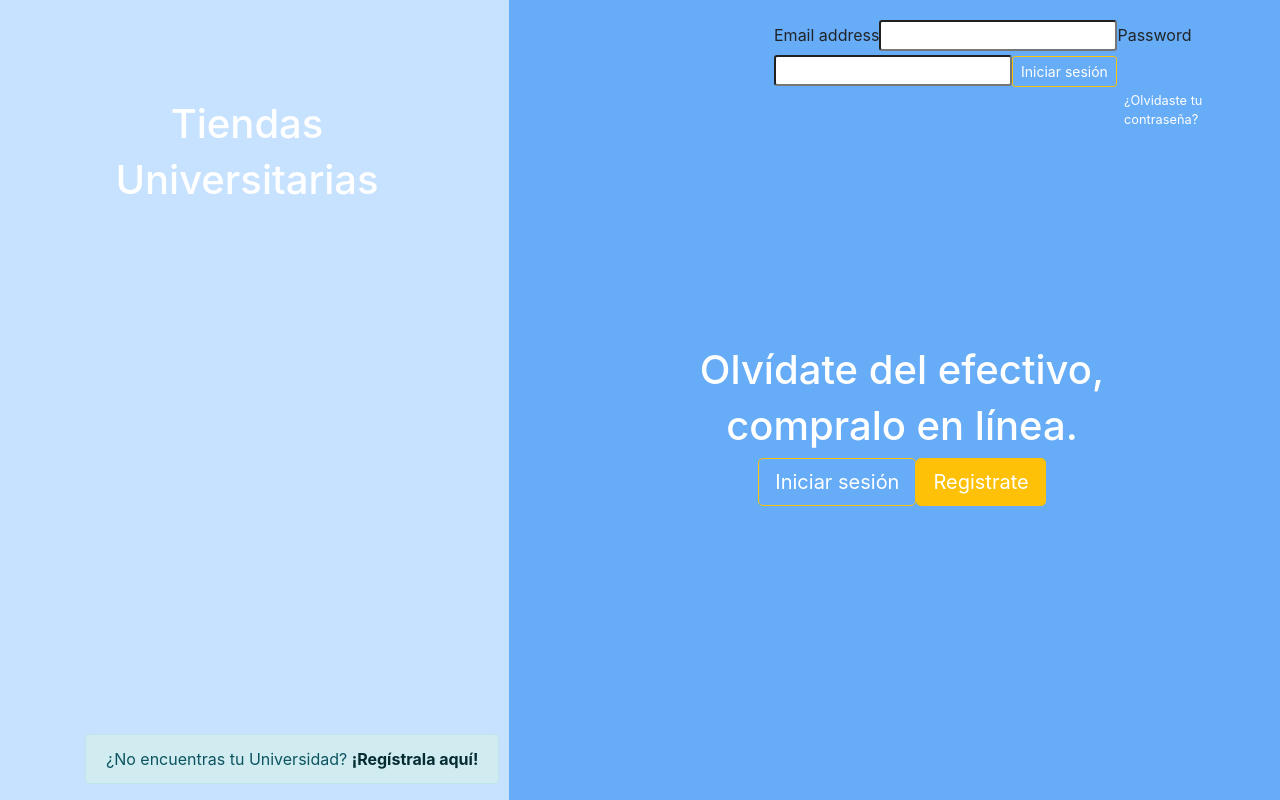
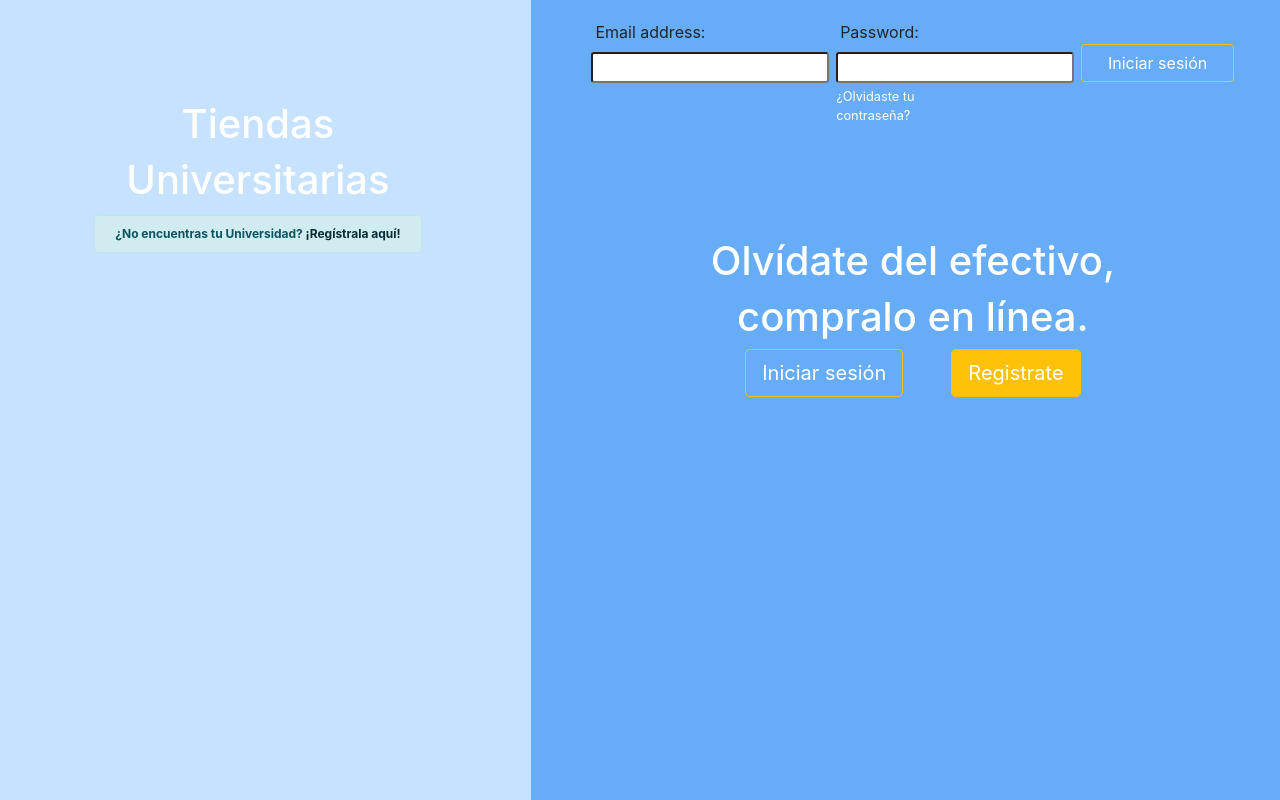
Before and after one commit to menidh69/tiendas_unison_backend, a React (Create React App) app in the folder client/: page / in a window 1280 px wide. Built offline with nearby package versions, Linux system fonts and the light colour scheme.

Commit message:
Ajustes a landing y registro de universidad

```diff
--- a/client/src/components/LandingPage.css
+++ b/client/src/components/LandingPage.css
@@ -2,7 +2,7 @@
 
 .lpleft {
     height: 100vh;
-    width: 40%;
+    /* width: 40%; */
     background: #c7e2ff;
     text-align: center;
     padding-top: 100px;
@@ -10,7 +10,7 @@
 
 .lpright{
     height: 100vh;
-    width: 60%;
+    /* width: 60%;  */
     background: #66acf7;
     padding-top : 20px;
 }
@@ -33,14 +33,14 @@
    padding-left: 100px;
 }
 
-.ini1{
+/* .ini1{
     padding-left: 250px;
-}
+} */
 .ini2{
     padding-left:600px;
 }
 
-.ini3{
+/* .ini3{
     text-align: center;
     padding-top: 200px;
-}
+} */
--- a/client/src/components/LandingPage.js
+++ b/client/src/components/LandingPage.js
@@ -1,36 +1,55 @@
 import React, {Fragment} from 'react'
 import './LandingPage.css';
+import { Link } from 'react-router-dom';
 
 const LandingPage = ()=> {
     return(
         <Fragment>
         <div class = "row">
 
-            <div class = "lpleft">
+            <div class = "lpleft col-sm-5">
                  <h1>Tiendas</h1>
                  <h1>Universitarias</h1>
-                 <div class = "badg">
-                 <div class="alert alert-info" role="alert"> ¿No encuentras tu Universidad?     <a href="RegistroUniversidad" class="alert-link">¡Regístrala aquí!</a></div>
+                 <Link to="/registrouniversidad">
+                 <div class = "badge">
+                 <div class="alert alert-info" role="alert"> ¿No encuentras tu Universidad?     <span class="alert-link">¡Regístrala aquí!</span></div>
                  </div>
+                 </Link>
             </div>
 
-            <div class = "lpright">
+            <div className= "lpright col-sm-7">
                 <div className="container LandingPage">
                 <div className="form-group text-left">
-                    <div class = "ini1">
-                        <label for="email">Email address</label>
-                        <input className="form-control-sm" id="email" type="text"></input>
-                        <label for="pwd">Password</label>
-                        <input id="pwd" className="form-control-sm" type=" password "></input>
-                        <button className="btn btn-outline-warning btn-sm "><a href="#">Iniciar sesión</a></button>
+                    <form class = "ini1">
+                        <div className="row">
+                            <div className="col-md-3 mx-auto">
+                                <div className="form-group">
+                                <label for="email" className="mx-1">Email address: </label>
+                                <input className="form-control-sm" id="email" type="text"></input>
+                                </div>
+                            </div>
+                            <div className="col-md-3 mx-auto">
+                                <div className="form-group">
+                                <label for="pwd" className="mx-1">Password: </label>
+                                <input id="pwd" className="form-control-sm" type="password"></input>
+                                <small id="olvidada" class="form-text .bg-black"><a href="olvidarcontra">¿Olvidaste tu contraseña?</a></small>
+                                </div>
+                            </div>
+                            <div className="col-md-3 mx-auto">
+                            <button className="btn btn-outline-warning btn-block my-4"><a href="#">Iniciar sesión</a></button>
+                            </div>
                         </div>
-                        <div class= "ini2"><small id="olvidada" class="form-text .bg-black"><a href="olvidarcontra">¿Olvidaste tu contraseña?</a></small></div>
+                    </form>
                 </div>
-                    <div class= "ini3">
-                    <h1>Olvídate del efectivo,</h1>
-                    <h1>compralo en línea.</h1>
-                    <button className="btn btn-outline-warning btn-lg "><a href="Login">Iniciar sesión</a></button>
-                    <button className="btn btn-lg btn-warning"><a href="RegistroGeneral">Registrate</a></button>
+                    <div className= "ini3 text-center my-5">
+                        <div className="container py-5">
+                        <h1>Olvídate del efectivo,</h1>
+                        <h1>compralo en línea.</h1>
+                        <Link to="/login">
+                        <button className="btn btn-outline-warning btn-lg mx-4"><a href="Login">Iniciar sesión</a></button>
+                        </Link>
+                        <button className="btn btn-lg btn-warning mx-4"><a href="RegistroGeneral">Registrate</a></button>
+                    </div>
                 </div>
                 </div>
 
--- a/client/src/components/RegistroUniversidad.js
+++ b/client/src/components/RegistroUniversidad.js
@@ -1,25 +1,89 @@
-import React, {Fragment} from 'react'
+import React, {Fragment, useState} from 'react'
+import {useHistory} from "react-router-dom";
 
 const RegistroUniversidad = ()=>{
+
+    let history = useHistory()
+    const [data, setData] = useState({
+        nombre: '',
+        ciudad: '',
+        estado: ''
+    });
+
+    const [alert, setAlert] = useState([])
+
+    const updateField = e =>{
+        setData({
+            ...data,
+            [e.target.name]: e.target.value
+        });
+    }
+
+    const onSubmitForm = async e =>{
+        e.preventDefault();
+        try{
+            const body = data;
+            const response = await fetch('http://localhost:5000/api/v1/universidades',
+            {
+                method: "POST",
+                headers: {"Content-Type": "application/json"},
+                body: JSON.stringify(body)
+            })
+            .then(async resp =>{
+                const result = await resp.json()
+                if(result.error){
+                    console.log(result.error)
+                    history.push("/")
+                }else{
+                    history.push("/")
+                }
+            })
+        }catch(err){
+
+        }
+    }
+
     return(
         <Fragment>
-            <div className="container w-30 bg-primary rounded-lg text-light">
+            <div className=""></div>
+            <div className="container w-50 my-4 py-2 bg-primary rounded-lg text-light">
                 <h1 className="text-center my-10 pt-5">Registra tu Universidad</h1>
 
-                <form className="my-5 text-center mx-auto">
+                <form className="my-5 text-center mx-auto w-75" onSubmit={onSubmitForm}>
                     <div className="form-group text-left">
                         <label for="Name_Universidad">Universidad</label>
-                        <input className="form-control" id="Name_Universidad" type="text"></input>
+                        <input
+                        className="form-control"
+                        id="Name_Universidad"
+                        type="text"
+                        name="nombre"
+                        value={data.nombre}
+                        onChange={updateField}
+                        ></input>
                     </div>
                     <div className="form-group text-left">
                         <label for="tel">Ciudad</label>
-                        <input className="form-control" id="Ciudad" type="text"></input>
+                        <input
+                        className="form-control"
+                        id="Ciudad"
+                        type="text"
+                        name="ciudad"
+                        value={data.ciudad}
+                        onChange={updateField}
+                        ></input>
                     </div>
                     <div className="form-group text-left">
-                        <label for="Campus">Campus</label>
-                        <input className="form-control" id="Campus" type="text"></input>
+                        <label for="Campus">Estado</label>
+                        <input
+                        className="form-control"
+                        id="Campus"
+                        type="text"
+                        name="estado"
+                        value={data.estado}
+                        onChange={updateField}
+                        ></input>
                     </div>
-                    <button className="btn btn-lg btn-warning my-4" type="submit">Login</button>
+                    <button className="btn btn-lg btn-warning my-4" type="submit">Registrar</button>
                 </form>
             </div>
         </Fragment>
```
Also changed, not shown: 1 other file (tests, documents, lock files or other folders).
